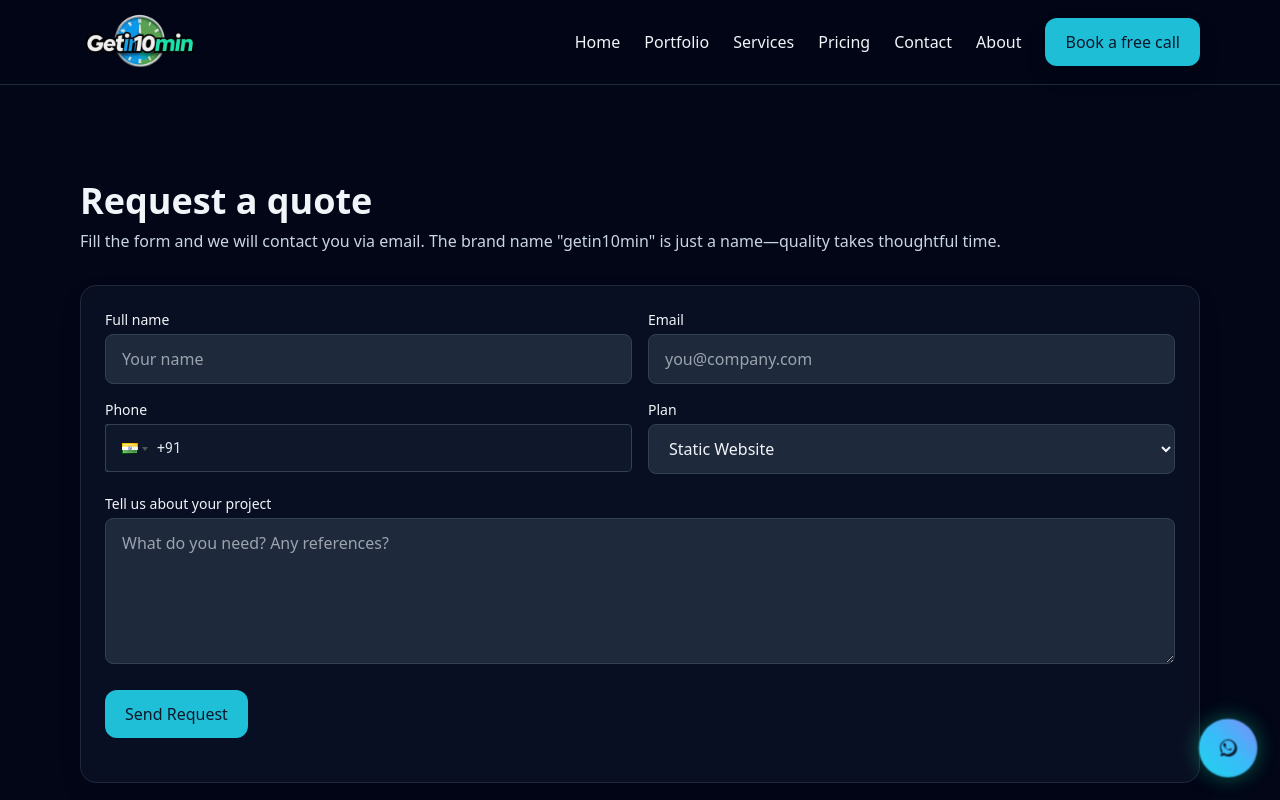
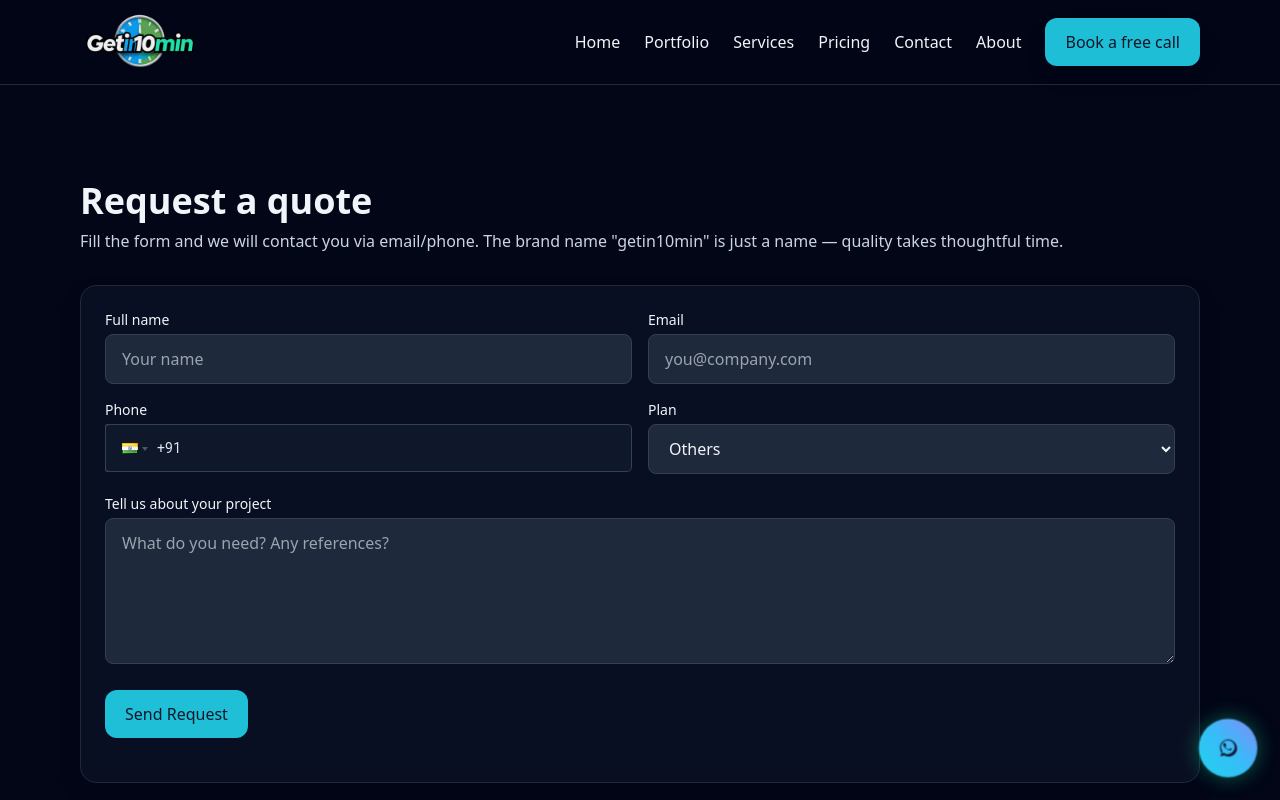
Before and after one commit to Shachi-Priya/getin10min, a Next.js app in the folder client/: page /contact in a window 1280 px wide. Shown: the top 800 px of the page. Built offline with nearby package versions, Linux system fonts and the light colour scheme.

Commit message:
contact updated

```diff
--- a/client/components/ContactForm.js
+++ b/client/components/ContactForm.js
@@ -31,7 +31,7 @@ export default function ContactForm() {
 
   // States
   const [status, setStatus] = useState('idle');
-  const [plan, setPlan] = useState('static');
+  const [plan, setPlan] = useState('others');
   const [lockPlan, setLockPlan] = useState(false);
   const [phone, setPhone] = useState('');
 
@@ -229,6 +229,7 @@ export default function ContactForm() {
               <option value="dynamic">Dynamic Website</option>
               <option value="seo">Dynamic with SEO</option>
               <option value="complete">Customized Website</option>
+              <option value="others">Others</option>
             </select>
             {(customSummary || lockPlan) && (
               <p className="text-xs text-slate-500 mt-1">
--- a/client/components/Navbar.js
+++ b/client/components/Navbar.js
@@ -1,3 +1,156 @@
+// import Link from 'next/link';
+// import Image from 'next/image';
+// import { useState } from 'react';
+// import { motion, AnimatePresence } from 'framer-motion';
+
+// const itemVariants = {
+//   initial: { y: 6, opacity: 0 },
+//   animate: (i) => ({
+//     y: 0,
+//     opacity: 1,
+//     transition: { delay: i * 0.03, duration: 0.25 },
+//   }),
+// };
+
+// function NavItem({ href, label, index }) {
+//   return (
+//     <motion.li
+//       custom={index}
+//       variants={itemVariants}
+//       initial="initial"
+//       animate="animate"
+//       className="group relative"
+//     >
+//       <Link
+//         href={href}
+//         className="inline-flex items-center text-sm md:text-base transition"
+//       >
+//         <span
+//           className="
+//             transition
+//             group-hover:text-cyan-300
+//             group-hover:drop-shadow-[0_0_10px_rgba(34,211,238,0.3)]
+//           "
+//         >
+//           {label}
+//         </span>
+//         {/* underline reveal */}
+//         <span
+//           className="
+//             pointer-events-none absolute -bottom-1 left-0 h-px w-0
+//             bg-gradient-to-r from-cyan-300/80 to-cyan-300/0
+//             transition-all duration-300 ease-out
+//             group-hover:w-full
+//           "
+//         />
+//       </Link>
+//     </motion.li>
+//   );
+// }
+
+// export default function Navbar() {
+//   const [open, setOpen] = useState(false);
+
+//   const items = [
+//     'Home',
+//     'Portfolio',
+//     'Services',
+//     'Pricing',
+//     'Contact',
+//     'About',
+//   ];
+
+//   const nav = (
+//     <ul className="flex flex-col md:flex-row gap-6 items-start md:items-center">
+//       {items.map((n, i) => (
+//         <NavItem
+//           key={n}
+//           index={i}
+//           label={n}
+//           href={n === 'Home' ? '/' : `/${n.toLowerCase()}`}
+//         />
+//       ))}
+//       <motion.li
+//         variants={itemVariants}
+//         initial="initial"
+//         animate="animate"
+//         custom={items.length}
+//       >
+//         <Link href="/contact" className="btn btn-primary shadow-soft">
+//           Book a free call
+//         </Link>
+//       </motion.li>
+//     </ul>
+//   );
+
+//   return (
+//     <header className="sticky top-0 z-50 backdrop-blur bg-slate-950/60 border-b border-slate-800">
+//       <div className="container-tight flex items-center justify-between py-3">
+//         <Link href="/" className="flex items-center gap-3">
+//           {/* <Image
+//             alt="getin10min"
+//             src="/minlogo2.png"
+//             width={112} // smaller logo
+//             height={26}
+//             priority
+//             className="opacity-95 hover:opacity-100 transition"
+//           /> */}
+//           <Image
+//             src="/minlogo2.png"
+//             alt="getin10min"
+//             width={120}
+//             height={32}
+//             style={{ height: 'auto' }}
+//             priority
+//             className="opacity-95 hover:opacity-100 transition"
+//           />
+
+//           <span className="sr-only">getin10min</span>
+//         </Link>
+
+//         {/* desktop nav with premium hover */}
+//         <nav className="hidden md:block">{nav}</nav>
+
+//         {/* mobile menu button */}
+//         <button
+//           className="md:hidden btn btn-ghost"
+//           onClick={() => setOpen(!open)}
+//           aria-label="Toggle menu"
+//         >
+//           ☰
+//         </button>
+//       </div>
+
+//       {/* mobile dropdown with soft glass + staggered items */}
+//       <AnimatePresence>
+//         {open && (
+//           <motion.div
+//             initial={{ height: 0, opacity: 0 }}
+//             animate={{ height: 'auto', opacity: 1 }}
+//             exit={{ height: 0, opacity: 0 }}
+//             transition={{ duration: 0.25, ease: 'easeOut' }}
+//             className="md:hidden border-t border-slate-800 bg-slate-900/75"
+//           >
+//             <motion.div
+//               className="container-tight py-6"
+//               initial="initial"
+//               animate="animate"
+//             >
+//               {nav}
+//             </motion.div>
+//           </motion.div>
+//         )}
+//       </AnimatePresence>
+//     </header>
+//   );
+// }
+
+///////////////
+
+
+
+
+
 import Link from 'next/link';
 import Image from 'next/image';
 import { useState } from 'react';
@@ -12,7 +165,7 @@ const itemVariants = {
   }),
 };
 
-function NavItem({ href, label, index }) {
+function NavItem({ href, label, index, onClick }) {
   return (
     <motion.li
       custom={index}
@@ -20,6 +173,7 @@ function NavItem({ href, label, index }) {
       initial="initial"
       animate="animate"
       className="group relative"
+      onClick={onClick} // 👈 closes mobile menu when clicked
     >
       <Link
         href={href}
@@ -51,14 +205,7 @@ function NavItem({ href, label, index }) {
 export default function Navbar() {
   const [open, setOpen] = useState(false);
 
-  const items = [
-    'Home',
-    'Portfolio',
-    'Services',
-    'Pricing',
-    'Contact',
-    'About',
-  ];
+  const items = ['Home', 'Portfolio', 'Services', 'Pricing', 'Contact', 'About'];
 
   const nav = (
     <ul className="flex flex-col md:flex-row gap-6 items-start md:items-center">
@@ -68,6 +215,7 @@ export default function Navbar() {
           index={i}
           label={n}
           href={n === 'Home' ? '/' : `/${n.toLowerCase()}`}
+          onClick={() => setOpen(false)} // 👈 close menu when a link is clicked
         />
       ))}
       <motion.li
@@ -75,6 +223,7 @@ export default function Navbar() {
         initial="initial"
         animate="animate"
         custom={items.length}
+        onClick={() => setOpen(false)} // 👈 close menu when button clicked
       >
         <Link href="/contact" className="btn btn-primary shadow-soft">
           Book a free call
@@ -87,14 +236,6 @@ export default function Navbar() {
     <header className="sticky top-0 z-50 backdrop-blur bg-slate-950/60 border-b border-slate-800">
       <div className="container-tight flex items-center justify-between py-3">
         <Link href="/" className="flex items-center gap-3">
-          {/* <Image
-            alt="getin10min"
-            src="/minlogo2.png"
-            width={112} // smaller logo
-            height={26}
-            priority
-            className="opacity-95 hover:opacity-100 transition"
-          /> */}
           <Image
             src="/minlogo2.png"
             alt="getin10min"
@@ -104,11 +245,10 @@ export default function Navbar() {
             priority
             className="opacity-95 hover:opacity-100 transition"
           />
-
           <span className="sr-only">getin10min</span>
         </Link>
 
-        {/* desktop nav with premium hover */}
+        {/* desktop nav */}
         <nav className="hidden md:block">{nav}</nav>
 
         {/* mobile menu button */}
@@ -121,7 +261,7 @@ export default function Navbar() {
         </button>
       </div>
 
-      {/* mobile dropdown with soft glass + staggered items */}
+      {/* mobile dropdown with animation */}
       <AnimatePresence>
         {open && (
           <motion.div
--- a/client/pages/contact.js
+++ b/client/pages/contact.js
@@ -7,7 +7,7 @@ export default function Contact(){
       <Head><title>Contact — getin10min</title></Head>
       <section className="section container-tight">
         <h1 className="text-4xl font-bold">Request a quote</h1>
-        <p className="mt-2 text-slate-300">Fill the form and we will contact you via email. The brand name "getin10min" is just a name—quality takes thoughtful time.</p>
+        <p className="mt-2 text-slate-300">Fill the form and we will contact you via email/phone. The brand name "getin10min" is just a name — quality takes thoughtful time.</p>
         <div className="mt-8">
           <ContactForm emailProvider="emailjs" />
         </div>
```
Also changed, not shown: 1 other file (tests, documents, lock files or other folders).
